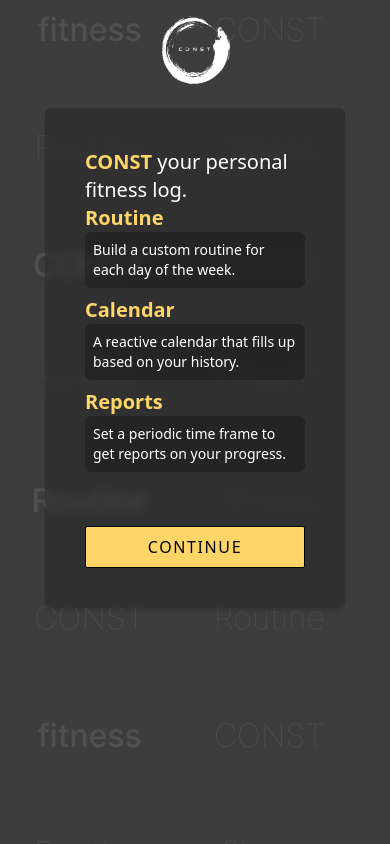
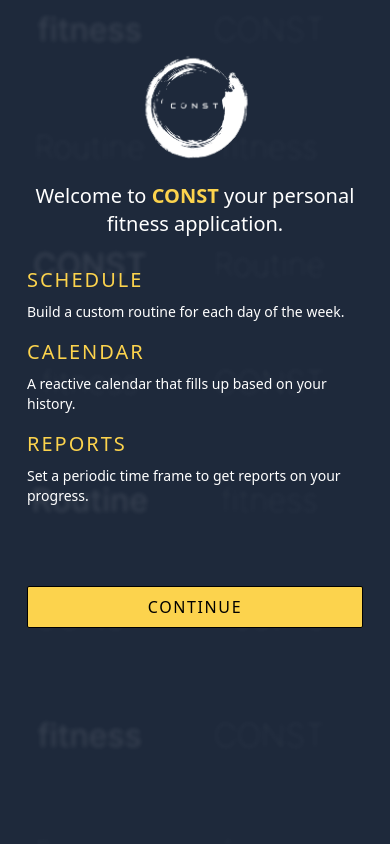
Before and after one commit to ianstreator/gym-app, a React (Vite) app: page / in a window 390 px wide. Built offline with nearby package versions, Linux system fonts and the light colour scheme.

Commit message:
Home layout and responsive design WIP, changed app colors

```diff
--- a/src/App.tsx
+++ b/src/App.tsx
@@ -14,21 +14,20 @@ import Register from "./pages/Register";
 import Verify from "./pages/Verify";
 
 function App() {
-  const logoSize = 100;
+  const logoSize = 150;
 
   const HomeLayout = () => (
-    <div className="background w-screen h-screen flex flex-col items-center">
-      <div className="p-8 pt-0 h-screen max-w-md flex flex-col items-center">
+    <div className="w-screen h-screen flex flex-col items-center">
+      <div className="z-10 p-8 w-[400px] h-[660px] flex flex-col justify-between items-center">
         <img
           src="/const-logo.png"
           alt="logo"
           width={logoSize}
           height={logoSize}
         />
-        <div className="m-2 p-10 w-[300px] h-[500px] bg-black/20 backdrop-blur-sm shadow-md rounded-md">
-          <Outlet />
-        </div>
+        <Outlet />
       </div>
+      <div className="background z-0 w-screen h-screen absolute"></div>
     </div>
   );
 
--- a/src/index.css
+++ b/src/index.css
@@ -17,11 +17,12 @@
 
 .background {
   background-image: url("/public/home-background.png");
+  filter: blur(2px)
 }
 
 html,
 body {
-  @apply w-screen h-screen overflow-hidden bg-dark text-white flex flex-col items-center;
+  @apply w-screen h-[100dvh] overflow-hidden bg-dark text-white flex flex-col items-center;
 }
 
 .btn-style {
--- a/src/pages/Home.tsx
+++ b/src/pages/Home.tsx
@@ -2,32 +2,31 @@ import { Link } from "react-router-dom";
 
 function Home() {
   const features: { [feature: string]: string } = {
-    routine: "Build a custom routine for each day of the week.",
+    schedule: "Build a custom routine for each day of the week.",
     calendar: "A reactive calendar that fills up based on your history.",
     reports: "Set a periodic time frame to get reports on your progress.",
   };
 
   return (
-    <div className="w-full h-full flex flex-col items-center relative">
+    <div className="h-full flex flex-col items-center">
       <section className="w-full text-xl font-medium">
-        <span className="text-gold font-bold"> CONST </span>
-        your personal fitness log. <br />
+        <p className="text-center">
+          Welcome to
+          <span className="text-gold font-bold"> CONST </span>
+          your personal fitness application.
+        </p>
+        <br />
         {Object.entries(features).map(([feature, description], i) => (
           <div key={i} className="mb-2">
-            <h1 className="text-gold font-bold capitalize">
-              {feature}
-            </h1>
-            <p className="font-light text-sm p-2 bg-black/25 rounded-md">
+            <h1 className="text-gold font-light uppercase tracking-widest">{feature}</h1>
+            <p className="text-sm py-2">
               {description}
             </p>
           </div>
         ))}
       </section>
 
-      <Link
-        to={"/Register"}
-        className="btn-style mt-auto w-full text-center"
-      >
+      <Link to={"/Register"} className="btn-style mt-auto w-full text-center">
         continue
       </Link>
     </div>
--- a/src/pages/Login.tsx
+++ b/src/pages/Login.tsx
@@ -56,7 +56,7 @@ function Login() {
   };
 
   return (
-    <div className="h-full flex flex-col">
+    <div className="h-full w-full flex flex-col">
       <nav className="mb-4 flex items-center justify-around">
         <Link to="/register" className="opacity-60 underline">
           Register
@@ -80,7 +80,7 @@ function Login() {
               name={input}
               id={input}
               onChange={(e) => onFormChangeHandler(e)}
-              className="bg-black/25 p-1 text-lg w-full"
+              className="bg-black/25 backdrop-blur-md p-1 text-lg w-full"
             />
           </div>
         ))}
--- a/src/pages/Register.tsx
+++ b/src/pages/Register.tsx
@@ -61,7 +61,7 @@ function Register() {
   };
 
   return (
-    <div className="h-full flex flex-col">
+    <div className="h-full w-full flex flex-col">
       <nav className="mb-4 flex items-center justify-around">
         <p className="capitalize">{location.pathname.replace("/", "")}</p>
         <Link to="/login" className="opacity-60 underline">
@@ -85,7 +85,7 @@ function Register() {
               name={input}
               id={input}
               onChange={(e) => onFormChangeHandler(e)}
-              className="bg-black/25 p-1 text-lg w-full"
+              className="bg-black/25 backdrop-blur-md p-1 text-lg w-full"
             />
           </div>
         ))}
--- a/tailwind.config.js
+++ b/tailwind.config.js
@@ -4,9 +4,9 @@ export default {
   theme: {
     extend: {
       colors: {
-        gold: "#FFD568",
+        gold: "#FCD34D",
         bone: "#E3DAC9",
-        dark: "#3D3D3D",
+        dark: "#1E293B",
       },
     },
   },
```
